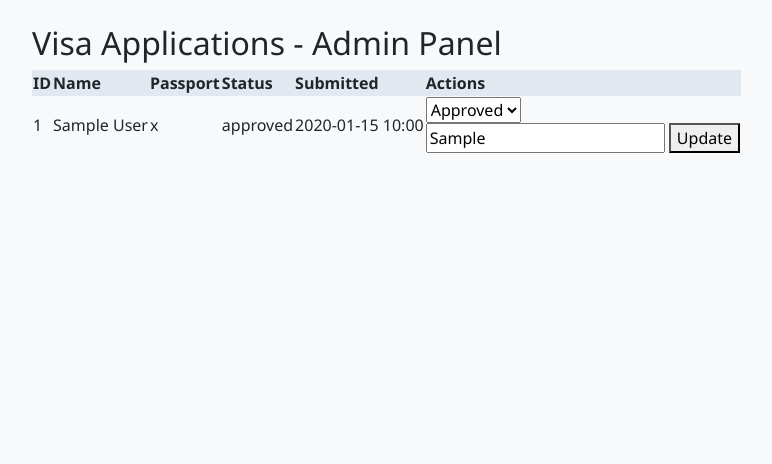
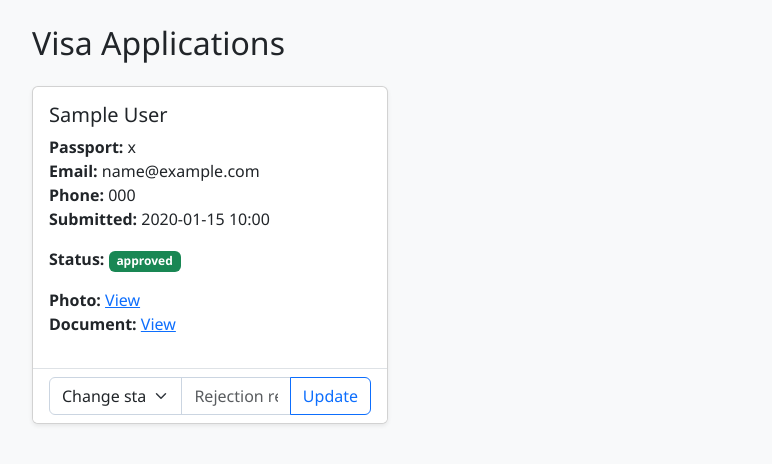
Before and after one commit to YuYang-Snsoft/VisaApplicationSystem, a Flask app: page /admin/applications in a window 1280 px wide. Shown: the part 55-519 px from the top of the page, without its empty margins (50-822 px from the left). Run offline with Flask 3, Linux system fonts and the light colour scheme; tables that the repository leaves empty hold one stand-in row (values such as "Sample post").

Commit message:
申请状态ui

```diff
--- a/app.py
+++ b/app.py
@@ -84,6 +84,16 @@ def check_status():
         result = application
     return render_template('check_status.html', result=result)
 
+#失败后重新上传
+@app.route('/reupload/<string:passport_number>', methods=['GET'])
+def reupload(passport_number):
+    application = VisaApplication.query.filter_by(passport_number=passport_number).first()
+    if not application:
+        flash("No application found for reupload")
+        return redirect(url_for('upload_page'))
+    flash("Please re-submit your application")
+    return redirect(url_for('upload_page'))
+
 #展示申请列别
 @app.route('/admin/applications')
 def admin_applications():
--- a/templates/admin_applications.html
+++ b/templates/admin_applications.html
@@ -1,30 +1,62 @@
 {% extends 'base.html' %}
-{% block title %}Admin Panel{% endblock %}
+{% block title %}Admin - Applications{% endblock %}
+
 {% block content %}
-<h2>Visa Applications - Admin Panel</h2>
-<table>
-    <tr>
-        <th>ID</th><th>Name</th><th>Passport</th><th>Status</th><th>Submitted</th><th>Actions</th>
-    </tr>
+<h2 class="mb-4">Visa Applications</h2>
+
+{% if applications %}
+  <div class="row row-cols-1 row-cols-md-2 row-cols-lg-3 g-4">
     {% for app in applications %}
-    <tr>
-        <td>{{ app.id }}</td>
-        <td>{{ app.full_name }}</td>
-        <td>{{ app.passport_number }}</td>
-        <td>{{ app.status }}</td>
-        <td>{{ app.submitted_at.strftime('%Y-%m-%d %H:%M') }}</td>
-        <td>
-            <form action="{{ url_for('update_status', app_id=app.id) }}" method="post">
-                <select name="status">
-                    <option value="pending" {% if app.status == 'pending' %}selected{% endif %}>Pending</option>
-                    <option value="approved" {% if app.status == 'approved' %}selected{% endif %}>Approved</option>
-                    <option value="rejected" {% if app.status == 'rejected' %}selected{% endif %}>Rejected</option>
-                </select><br>
-                <input type="text" name="rejection_reason" placeholder="Reason (if rejected)" value="{{ app.rejection_reason or '' }}">
-                <button type="submit">Update</button>
+      <div class="col">
+        <div class="card h-100 shadow-sm">
+          <div class="card-body">
+            <h5 class="card-title">{{ app.full_name }}</h5>
+            <p class="card-text">
+              <strong>Passport:</strong> {{ app.passport_number }}<br>
+              <strong>Email:</strong> {{ app.email }}<br>
+              <strong>Phone:</strong> {{ app.phone }}<br>
+              <strong>Submitted:</strong> {{ app.submitted_at.strftime('%Y-%m-%d %H:%M') }}
+            </p>
+            <p>
+              <strong>Status:</strong>
+              <span class="badge
+                {% if app.status == 'approved' %}bg-success
+                {% elif app.status == 'rejected' %}bg-danger
+                {% else %}bg-secondary
+                {% endif %}">
+                {{ app.status }}
+              </span>
+              {% if app.status == 'rejected' %}
+                <br><strong>Reason:</strong> {{ app.rejection_reason }}
+              {% endif %}
+            </p>
+            <p>
+              <strong>Photo:</strong>
+              <a href="{{ url_for('static', filename='uploads/' ~ app.photo_filename) }}" target="_blank">View</a><br>
+              {% if app.document_filename %}
+                <strong>Document:</strong>
+                <a href="{{ url_for('static', filename='uploads/' ~ app.document_filename) }}" target="_blank">View</a>
+              {% endif %}
+            </p>
+          </div>
+          <div class="card-footer bg-white border-top">
+            <form method="POST" action="{{ url_for('update_status', app_id=app.id) }}">
+              <div class="input-group">
+                <select class="form-select" name="status" required>
+                  <option value="" disabled selected>Change status...</option>
+                  <option value="approved">Approve</option>
+                  <option value="rejected">Reject</option>
+                </select>
+                <input class="form-control" name="rejection_reason" placeholder="Rejection reason (optional)">
+                <button class="btn btn-outline-primary" type="submit">Update</button>
+              </div>
             </form>
-        </td>
-    </tr>
+          </div>
+        </div>
+      </div>
     {% endfor %}
-</table>
+  </div>
+{% else %}
+  <p>No applications yet.</p>
+{% endif %}
 {% endblock %}
```
Also changed, not shown: templates/check_status.html (+24 -11 lines).
